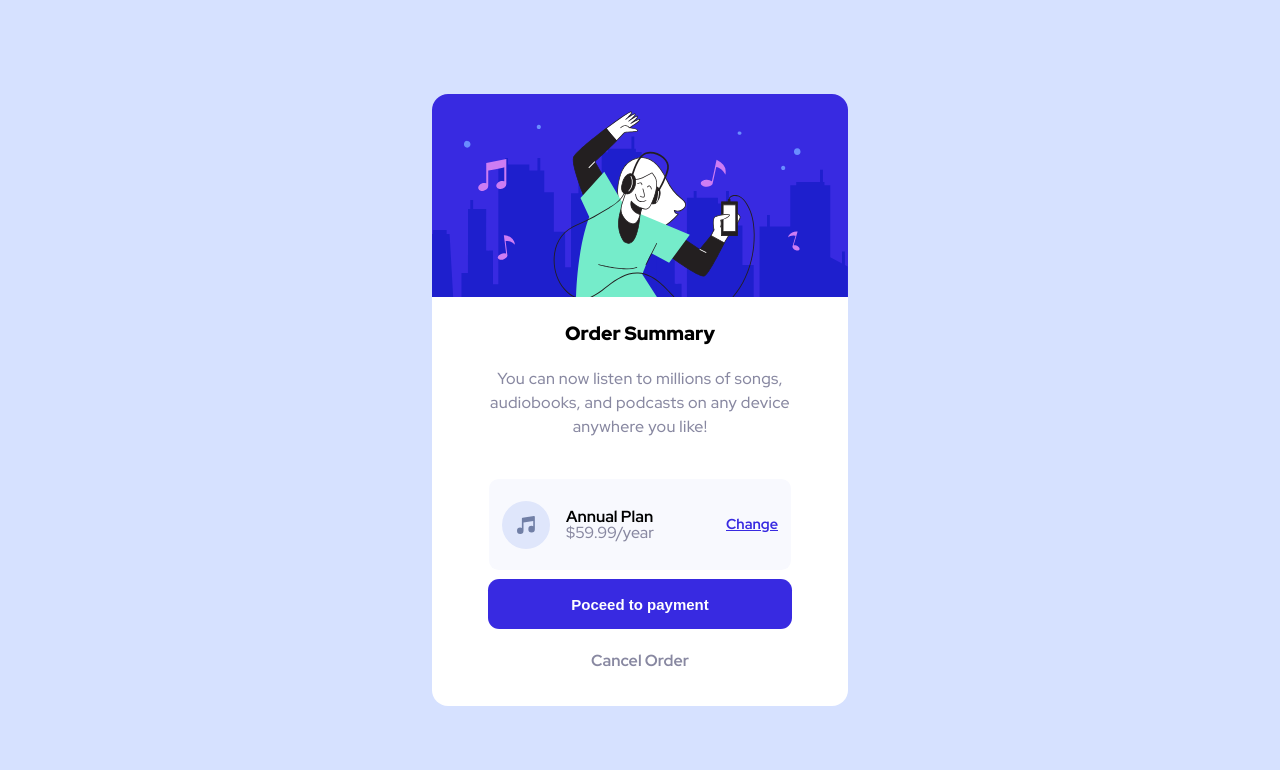
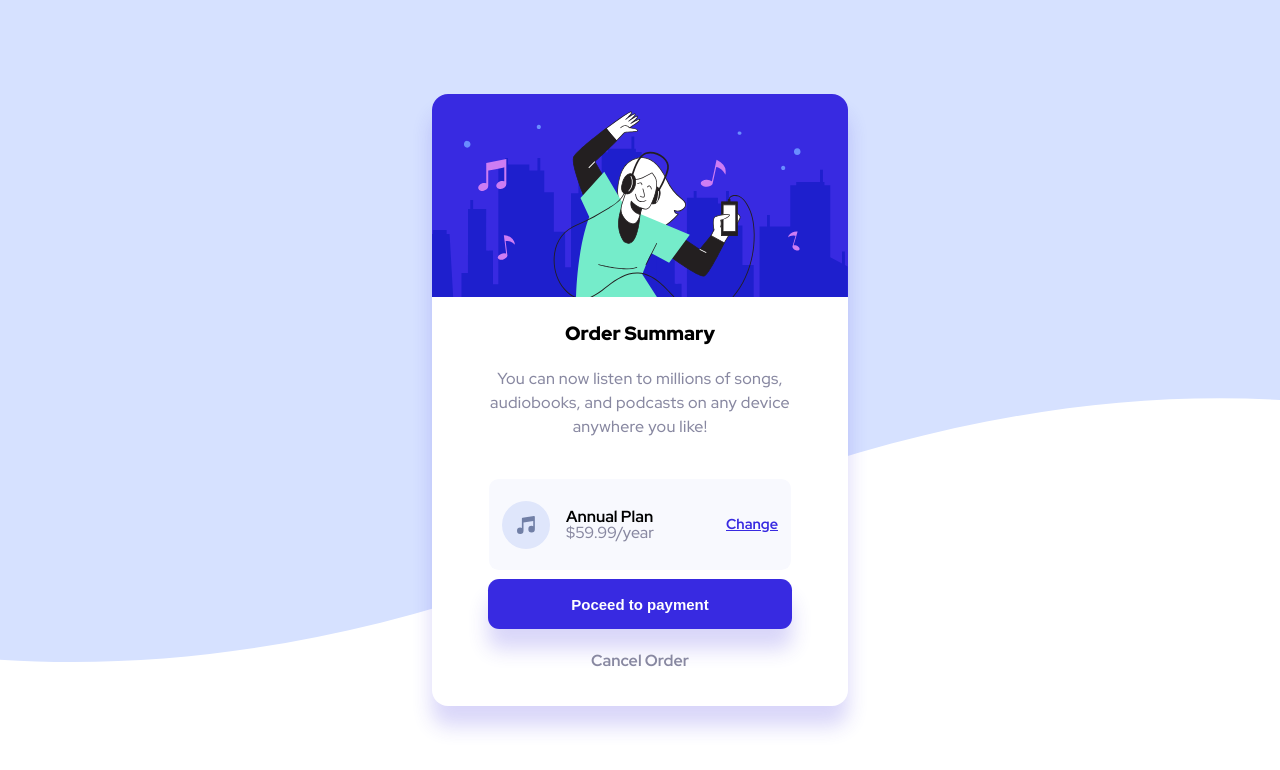
Before and after one commit to pe-salviano/Componente-de-resumo-do-pedido, a plain HTML site: page index.html in a window 1280 px wide. Drawn offline with Linux system fonts and the light colour scheme.

Commit message:
modificação imagem de fundo

```diff
--- a/css/style.css
+++ b/css/style.css
@@ -9,7 +9,8 @@
 }
 
 body{
-    background-color: var(--cor-fundo);
+    background: url(../images/pattern-background-mobile.svg)no-repeat;
+    background-size: 100%;
     font-family: var(--fonte-principal);
     width: 100%;
     height: 100vh;
@@ -20,6 +21,7 @@ body{
 
 .container{
     background-color: var(--branco);
+    box-shadow: 0px 20px 20px rgba(56,42,225,0.190291);
     border-radius: 1rem;
     max-width: 416px;
     margin: 1.5rem;
@@ -85,6 +87,7 @@ body{
     color: var(--cor-botao);
     font-weight: 700;
     font-size: .9rem;
+    transition: all 0.3s;
 }
 
 .btn__pagamento{
@@ -96,6 +99,7 @@ body{
     color: var(--branco);
     font-size: 15px;
     font-weight: 700;
+    box-shadow: 0px 20px 20px rgba(56,42,225,0.190291);
 }
 
 .cancelar__pedido{
@@ -104,9 +108,29 @@ body{
     text-decoration: none;
     color: var(--cinza-claro);
     font-weight: 700;
+    transition: color 0.4s;
+
+}
+
+.cancelar__pedido:hover{
+    color: hsla(223, 47%, 23%, 0.818);
+}
+
+@media screen and (min-width:668px) {
+    body{
+        background: url(../images/pattern-background-mobile.svg)no-repeat;
+        background-size: 100%;
+    }
+
 }
 
 @media screen and (min-width:1440px) {
+
+    body{
+        background: url(../images/pattern-background-desktop.svg)no-repeat;
+        background-size: 100%;
+
+    }
     .informacoes{
         max-width: 378px;
     }
```
